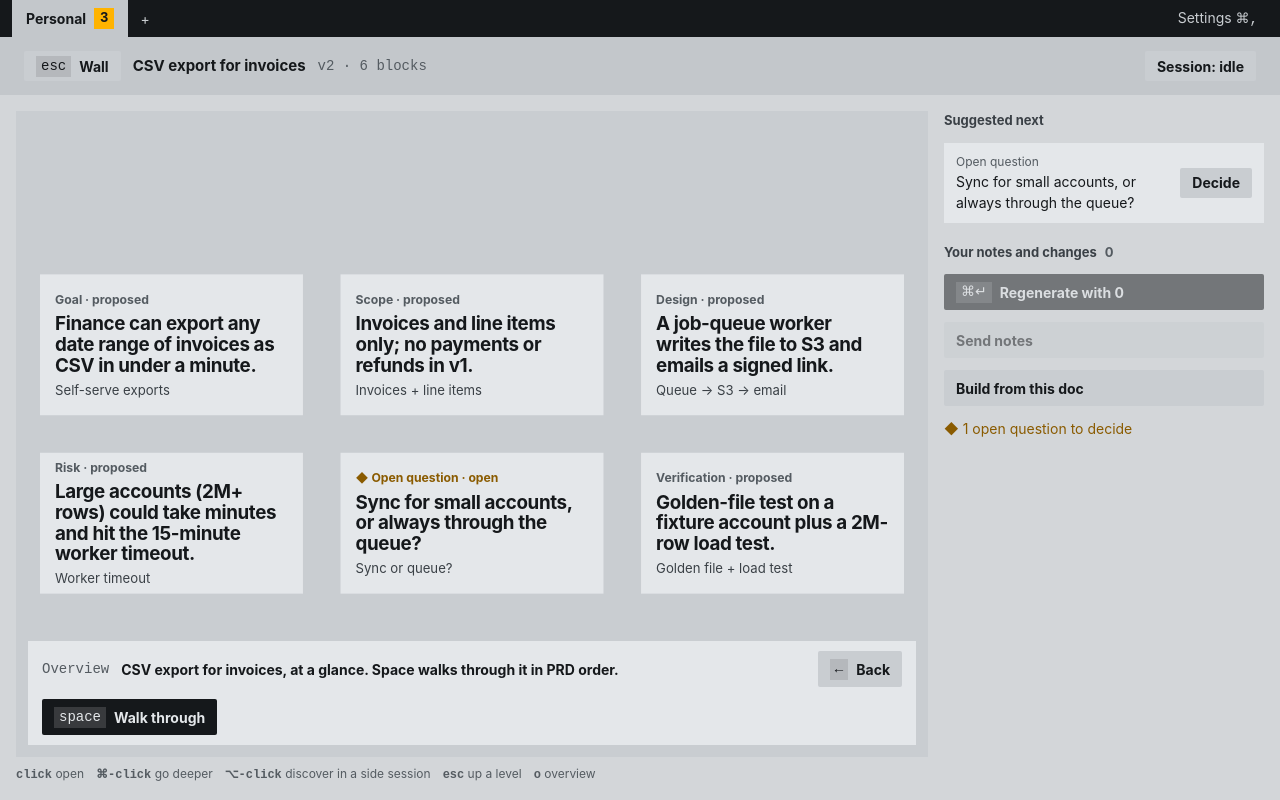
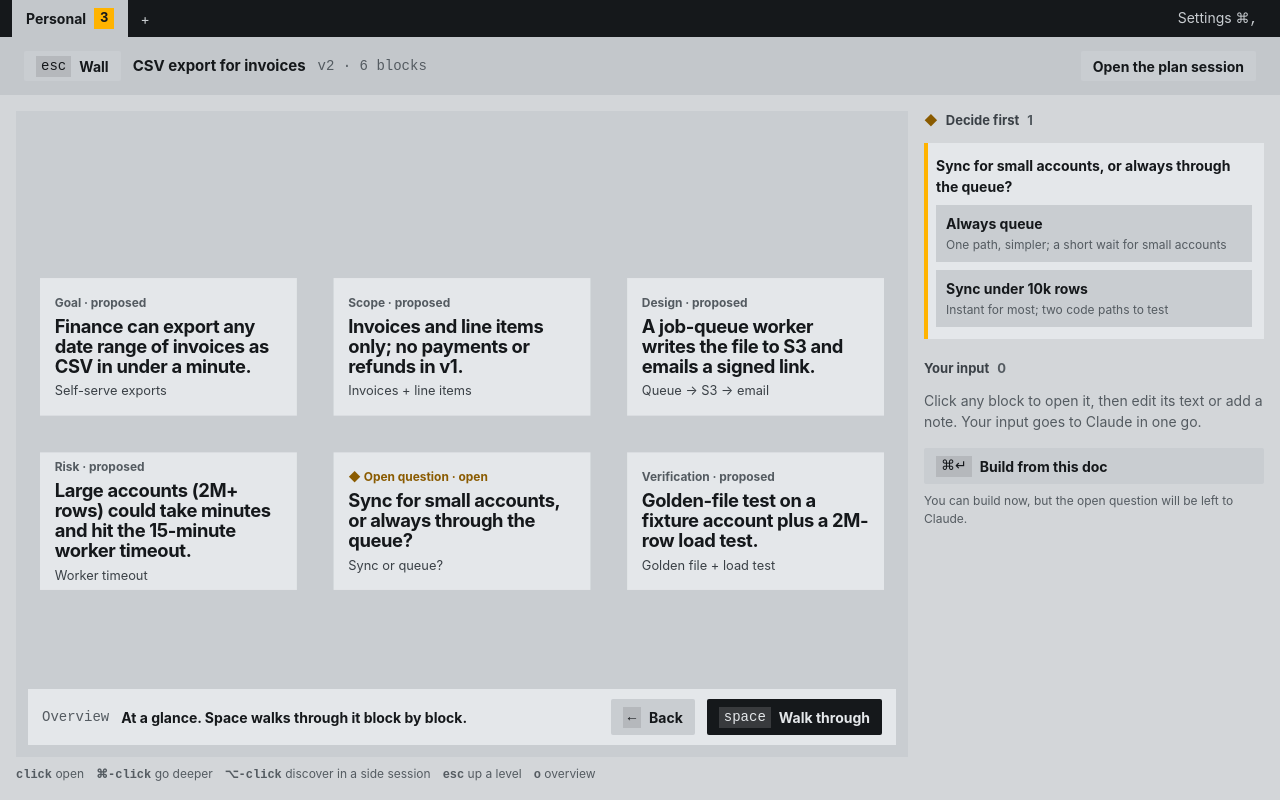
Before and after one commit to getcockpit/cockpit, a React (Vite) app in the folder ui/: page / in a window 1280 px wide. Both pictures are taken after a click on the button "Open map ↵". Built offline with nearby package versions, Linux system fonts and the light colour scheme; a web font is replaced by a local one.

Commit message:
MR-44: doc map — one next-step column (decide first, your input, regenerate/build), ⌘↵ wired, deciding the last question hands the doc back to its plan session from the map or the queue (fixes queue decisions never reaching the session)

```diff
--- a/ui/src/demo/backend.ts
+++ b/ui/src/demo/backend.ts
@@ -72,9 +72,9 @@ function handle(cmd: string, a: Record<string, unknown> = {}): unknown {
       if (!d) throw new Error("no such doc");
       const n = d.pending_notes.length + d.pending_changes.length;
       d.pending_notes = []; d.pending_changes = []; d.version += 1; docs = [...docs];
-      if (d.session_id) record(d.session_id, "ui.message_sent", { text: `Plan feedback: ${n} note(s)${a.regenerate ? ", regenerate" : ""}` });
       void emit("mr-event", { id: id(), session_id: d.session_id, kind: "doc.updated", payload: { doc_id: d.id }, anchor: null, created_at: Date.now() });
-      return `Sent ${n} note${n === 1 ? "" : "s"}${a.regenerate ? " and asked for a new version" : ""}.`;
+      // Like the real core: build the message only; the UI delivers it to the session.
+      return `Feedback on working doc "${d.title}": ${n} note${n === 1 ? "" : "s"}${a.regenerate ? ", regenerate it" : ""}.`;
     }
     case "session_start": {
       const sid = (a.sessionId as string) ?? `s${Date.now().toString(36)}`;
--- a/ui/src/screens/DocMap.tsx
+++ b/ui/src/screens/DocMap.tsx
@@ -2,7 +2,7 @@ import { keyOf } from "../components/keys";
 import { useEffect, useLayoutEffect, useMemo, useRef, useState } from "react";
 import { Key } from "../components";
 import { Markdown } from "../components/Markdown";
-import { docApi, isOpenQuestion, orderedBlocks, SECTION_LABEL, type Block, type Doc } from "../state/docs";
+import { decideQuestion, docApi, sendDocFeedback, isOpenQuestion, orderedBlocks, SECTION_LABEL, type Block, type Doc } from "../state/docs";
 import { api } from "../state/store";
 import type { AppState } from "../state/types";
 
@@ -57,15 +57,26 @@ export function DocMap({ doc, state, onBack, onOpenSession }: { doc: Doc; state:
   const open = blocks.filter(isOpenQuestion);
   const pending = doc.pending_notes.length + doc.pending_changes.length;
 
+  const [sent, setSent] = useState("");
   const sendFeedback = async (regenerate: boolean) => {
-    const msg = await docApi.feedback(doc, regenerate);
-    if (live && session) await api.send(session.id, msg);
-    else onOpenSession(await api.start(session?.cwd ?? "~/", msg, "plan"));
+    const id = await sendDocFeedback(doc, session, regenerate);
+    setSent(regenerate ? "Sent. Claude is writing the next version; it appears here as it lands." : "Sent to the plan session.");
+    if (!live) onOpenSession(id);
   };
   const build = async () => {
     const id = await api.start(session?.cwd ?? "~/", `Implement the plan in working doc "${doc.title}" (doc_id ${doc.id}). First read it with the mr doc_read tool and follow its decisions. If you learn something that changes the plan, update the doc's blocks with doc_set_block and add a [log] block.`, "blank");
     onOpenSession(id);
   };
+  // ⌘↵ does what the primary button says: regenerate with your input, or build when there's none.
+  useEffect(() => {
+    const k = (e: KeyboardEvent) => {
+      if (!(e.metaKey && keyOf(e) === "Enter")) return;
+      e.preventDefault();
+      if (pending > 0) void sendFeedback(true); else if (blocks.length) void build();
+    };
+    window.addEventListener("keydown", k);
+    return () => window.removeEventListener("keydown", k);
+  });
   const discover = async (b: Block) => {
     const id = await api.start(session?.cwd ?? "~/", `Side thread for working doc "${doc.title}" (doc_id ${doc.id}), block [${b.section}] "${b.takeaway}". Explore and report back briefly: what already exists in this codebase that relates to it, alternatives worth considering, and any risk the doc misses. Don't change code. If you find something important, add a note-worthy [log] block to the doc.`, "blank");
     setThreads((t) => ({ ...t, [b.id]: id }));
@@ -76,12 +87,6 @@ export function DocMap({ doc, state, onBack, onOpenSession }: { doc: Doc; state:
     if (e.altKey && !threads[b.id]) void discover(b);
   };
 
-  const suggestions = [
-    ...open.slice(0, 2).map((b) => ({ why: "Open question", what: b.takeaway, btn: "Decide", act: () => setStep(blocks.indexOf(b) + 1) })),
-    ...(pending && !open.length ? [{ why: `${pending} pending note${pending === 1 ? "" : "s"} or change${pending === 1 ? "" : "s"}`, what: "Regenerate the doc with your input", btn: "Regenerate", act: () => void sendFeedback(true) }] : []),
-    ...(!pending && !open.length && blocks.length ? [{ why: "No open questions left", what: "Start implementing from this doc", btn: "Build", act: () => void build() }] : []),
-  ].slice(0, 3);
-
   return (
     <div style={{ display: "flex", flexDirection: "column", height: "100%" }}>
       <header className="mr-band mr-row" style={{ padding: "14px 24px" }}>
@@ -89,7 +94,7 @@ export function DocMap({ doc, state, onBack, onOpenSession }: { doc: Doc; state:
         <strong style={{ fontSize: 15 }}>{doc.title}</strong>
         <span className="mr-mono mr-dim">v{doc.version} · {blocks.length} blocks</span>
         <span className="mr-grow" />
-        {session && <button type="button" className="mr-key" style={{ minHeight: 30 }} onClick={() => onOpenSession(session.id)}>Session: {live ? session.status.replace("_", " ") : "ended"}</button>}
+        {session && <button type="button" className="mr-key" style={{ minHeight: 30 }} onClick={() => onOpenSession(session.id)}>Open the plan session{live ? "" : " (ended)"}</button>}
       </header>
 
       <main style={{ flex: 1, minHeight: 0, display: "flex", gap: 16, padding: 16 }}>
@@ -100,15 +105,15 @@ export function DocMap({ doc, state, onBack, onOpenSession }: { doc: Doc; state:
               <div style={{ position: "absolute", width: worldW, height: worldH, transformOrigin: "0 0", transform: `scale(${cam.s}) translate(${-cam.x}px, ${-cam.y}px)`, transition: "transform var(--mr-zoom) cubic-bezier(.2,.7,.2,1)" }}>
                 {blocks.map((b, i) => (
                   <BlockCard key={b.id} doc={doc} b={b} at={pos(i)} open={focus?.id === b.id} dim={!!focus && focus.id !== b.id}
-                    deep={!!deep[b.id]} thread={threads[b.id]} onClick={(e) => clickBlock(b, i, e)}
+                    deep={!!deep[b.id]} thread={threads[b.id]} onClick={(e) => clickBlock(b, i, e)} onDecide={(label) => void decideQuestion(doc, b.id, label, session)}
                     onDeeper={() => setDeep((d) => ({ ...d, [b.id]: !d[b.id] }))} onDiscover={() => void discover(b)} onOpenThread={onOpenSession}
                     onAsk={(q) => live && session ? void api.send(session.id, `About block [${b.section}] "${b.takeaway}" of doc ${doc.id}: ${q}`) : undefined} />
                 ))}
               </div>
             </div>
-            <div className="mr-row" style={{ position: "absolute", left: 12, right: 12, bottom: 12, padding: "10px 14px", background: "var(--mr-tile)", flexWrap: "wrap" }}>
-              <span className="mr-mono mr-dim">{focus ? `${step} / ${blocks.length}` : "Overview"}</span>
-              <span className="mr-grow" style={{ fontWeight: 700 }}>{focus ? `${SECTION_LABEL[focus.section] ?? focus.section}: ${focus.takeaway}` : `${doc.title}, at a glance. Space walks through it in PRD order.`}</span>
+            <div className="mr-row" style={{ position: "absolute", left: 12, right: 12, bottom: 12, padding: "10px 14px", background: "var(--mr-tile)" }}>
+              <span className="mr-mono mr-dim" style={{ flex: "none" }}>{focus ? `${step} / ${blocks.length}` : "Overview"}</span>
+              <span className="mr-grow mr-ellipsis" style={{ fontWeight: 700, minWidth: 0 }}>{focus ? `${SECTION_LABEL[focus.section] ?? focus.section}: ${focus.takeaway}` : "At a glance. Space walks through it block by block."}</span>
               <Key k="←" onClick={() => setStep((s) => Math.max(0, s - 1))}>Back</Key>
               <Key k="space" tone="primary" onClick={() => setStep((s) => (s >= blocks.length ? 0 : s + 1))}>{step === 0 ? "Walk through" : step >= blocks.length ? "Zoom out" : "Next"}</Key>
             </div>
@@ -118,26 +123,40 @@ export function DocMap({ doc, state, onBack, onOpenSession }: { doc: Doc; state:
           </div>
         </section>
 
-        <aside style={{ flex: "0 0 320px", display: "flex", flexDirection: "column", gap: 12, overflowY: "auto" }}>
-          <h2 className="mr-h">Suggested next</h2>
-          {suggestions.length === 0 && <span className="mr-dim">Nothing pressing.</span>}
-          {suggestions.map((g, i) => (
-            <div key={i} className="mr-row" style={{ padding: "10px 12px", background: "var(--mr-tile)" }}>
-              <div className="mr-grow" style={{ display: "flex", flexDirection: "column" }}><span className="mr-dim" style={{ fontSize: 12 }}>{g.why}</span><span>{g.what}</span></div>
-              <button type="button" className="mr-key" style={{ minHeight: 30 }} onClick={g.act}>{g.btn}</button>
-            </div>
-          ))}
-          <h2 className="mr-h" style={{ marginTop: 8 }}>Your notes and changes <span className="mr-dim">{pending}</span></h2>
-          {doc.pending_changes.map((c, i) => <div key={`c${i}`} style={{ padding: "8px 12px", background: "var(--mr-tile)" }}>{c}</div>)}
+        {/* One "next step" column (MR-44): decide what's open, then send your input or build. */}
+        <aside data-mr="DocNext" data-mr-source={doc.id} style={{ flex: "0 0 340px", display: "flex", flexDirection: "column", gap: 12, overflowY: "auto" }}>
+          {open.length > 0 && (
+            <>
+              <h2 className="mr-h"><span style={{ color: "var(--mr-needs-ink)" }}>◆</span>Decide first <span className="mr-dim">{open.length}</span></h2>
+              {open.map((b) => (
+                <div key={b.id} style={{ padding: 12, background: "var(--mr-tile)", boxShadow: "inset 4px 0 0 var(--mr-needs)", display: "flex", flexDirection: "column", gap: 8 }}>
+                  <button type="button" onClick={() => setStep(blocks.indexOf(b) + 1)} style={{ border: 0, padding: 0, background: "transparent", font: "inherit", fontWeight: 700, color: "var(--mr-ink)", textAlign: "left", cursor: "pointer" }}>{b.takeaway}</button>
+                  {(b.data?.options ?? []).map((o) => (
+                    <button key={o.label} type="button" onClick={() => void decideQuestion(doc, b.id, o.label, session)} style={{ display: "flex", flexDirection: "column", gap: 2, padding: "8px 10px", border: 0, background: "var(--mr-well)", font: "inherit", color: "var(--mr-ink)", textAlign: "left", cursor: "pointer" }}>
+                      <strong>{o.label}</strong><span className="mr-dim" style={{ fontSize: 12 }}>{o.description}</span>
+                    </button>
+                  ))}
+                </div>
+              ))}
+            </>
+          )}
+
+          <h2 className="mr-h" style={{ marginTop: open.length ? 8 : 0 }}>Your input <span className="mr-dim">{pending}</span></h2>
+          {pending === 0 && <span className="mr-dim">Click any block to open it, then edit its text or add a note. Your input goes to Claude in one go.</span>}
+          {doc.pending_changes.map((c, i) => <div key={`c${i}`} style={{ padding: "8px 12px", background: "var(--mr-tile)" }}>Edited “{doc.blocks[c]?.takeaway ?? c}”</div>)}
           {doc.pending_notes.map(([bid, t], i) => (
             <button key={`n${i}`} type="button" onClick={() => setStep(blocks.findIndex((b) => b.id === bid) + 1)} style={{ display: "flex", flexDirection: "column", gap: 2, padding: "8px 12px", border: 0, background: "var(--mr-tile)", textAlign: "left", font: "inherit", color: "inherit", cursor: "pointer" }}>
               <span className="mr-dim" style={{ fontSize: 12 }}>on “{doc.blocks[bid]?.takeaway ?? bid}”</span><span>{t}</span>
             </button>
           ))}
-          <Key k="⌘↵" tone="primary" disabled={!pending} onClick={() => void sendFeedback(true)}>Regenerate with {pending}</Key>
-          <Key onClick={() => void sendFeedback(false)} disabled={!pending}>Send notes</Key>
-          <Key onClick={() => void build()} disabled={!blocks.length}>Build from this doc</Key>
-          {open.length > 0 && <span style={{ color: "var(--mr-needs-ink)" }}>◆ {open.length} open question{open.length === 1 ? "" : "s"} to decide</span>}
+
+          <div style={{ display: "flex", flexDirection: "column", gap: 8, marginTop: 4 }}>
+            {pending > 0 && <Key k="⌘↵" tone="primary" onClick={() => void sendFeedback(true)}>Regenerate with {pending} {pending === 1 ? "change" : "changes"}</Key>}
+            {pending > 0 && <Key onClick={() => void sendFeedback(false)}>Just send, don't regenerate</Key>}
+            <Key k={pending === 0 ? "⌘↵" : undefined} tone={pending === 0 && open.length === 0 ? "primary" : undefined} onClick={() => void build()} disabled={!blocks.length}>Build from this doc</Key>
+            {open.length > 0 && <span className="mr-dim" style={{ fontSize: 12 }}>You can build now, but {open.length === 1 ? "the open question" : `the ${open.length} open questions`} will be left to Claude.</span>}
+            {sent && <span style={{ color: "var(--mr-done)" }}>{sent}</span>}
+          </div>
         </aside>
       </main>
     </div>
@@ -146,14 +165,14 @@ export function DocMap({ doc, state, onBack, onOpenSession }: { doc: Doc; state:
 
 function BlockCard(props: {
   doc: Doc; b: Block; at: { x: number; y: number }; open: boolean; dim: boolean; deep: boolean; thread?: string;
-  onClick: (e: React.MouseEvent) => void; onDeeper: () => void; onDiscover: () => void; onOpenThread: (id: string) => void; onAsk: (q: string) => void;
+  onClick: (e: React.MouseEvent) => void; onDecide: (label: string) => void; onDeeper: () => void; onDiscover: () => void; onOpenThread: (id: string) => void; onAsk: (q: string) => void;
 }) {
   const { doc, b, at, open, dim, deep, thread } = props;
   const [note, setNote] = useState("");
   const [ask, setAsk] = useState("");
   const question = b.section === "question";
   const openQ = isOpenQuestion(b);
-  const kicker = `${SECTION_LABEL[b.section] ?? b.section}${b.decision ? " · decided" : b.status ? ` · ${b.status}` : ""}`;
+  const kicker = question && b.decision ? "Decided" : `${SECTION_LABEL[b.section] ?? b.section}${b.status ? ` · ${b.status}` : ""}`;
   const style: React.CSSProperties = {
     position: "absolute", left: at.x, top: at.y, width: W, minHeight: H, boxSizing: "border-box",
     background: "var(--mr-tile)", opacity: dim ? 0.35 : 1, transition: "opacity 200ms",
@@ -186,7 +205,7 @@ function BlockCard(props: {
           <legend className="mr-dim" style={{ marginBottom: 6 }}>{b.decision ? "Decided. You can change it." : "Pick one to record the decision."}</legend>
           {b.data.options.map((o, i) => (
             <label key={i} className="mr-row" style={{ padding: "10px 12px", background: b.decision === o.label ? "var(--mr-well)" : "transparent", cursor: "pointer", alignItems: "baseline" }}>
-              <input type="radio" name={`q-${b.id}`} checked={b.decision === o.label} onChange={() => void docApi.decide(doc, b.id, o.label)} style={{ accentColor: "var(--mr-ink)" }} />
+              <input type="radio" name={`q-${b.id}`} checked={b.decision === o.label} onChange={() => void props.onDecide(o.label)} style={{ accentColor: "var(--mr-ink)" }} />
               <span style={{ display: "flex", flexDirection: "column" }}><strong>{o.label}</strong><span className="mr-dim">{o.description}</span></span>
             </label>
           ))}
--- a/ui/src/screens/Wall.tsx
+++ b/ui/src/screens/Wall.tsx
@@ -7,7 +7,7 @@ import { promptFor } from "./StartPicker";
 import type { Pr } from "../state/store";
 import { Bar, Key, Lamp, Lamps, Sparkline, StateMark } from "../components";
 import { pickTile, type TileSpec } from "../picker/pick";
-import { isOpenQuestion, docApi, type Doc } from "../state/docs";
+import { isOpenQuestion, type Doc } from "../state/docs";
 import { api } from "../state/store";
 import type { AppState, SessionState } from "../state/types";
 import { answerAsk, AskRow, DocQuestionRow, ProseRow } from "./AskRow";
@@ -69,7 +69,7 @@ export function Wall({ state, docs, archived, onArchive, onOpen, onOpenDoc, onSt
       else if (cur.kind === "ask" && k === "d" && cur.a.kind === "permission") { e.preventDefault(); void answerAsk(cur.s, cur.a, { kind: "deny" }); }
       else if (cur.kind === "prose" && /^[1-9]$/.test(k) && cur.options[Number(k) - 1]) { e.preventDefault(); void api.send(cur.s.id, cur.options[Number(k) - 1]); }
       else if (cur.kind === "prose" && k === "r") { e.preventDefault(); (document.querySelector(`[data-reply="${cur.s.id}"]`) as HTMLInputElement | null)?.focus(); }
-      else if (cur.kind === "doc" && /^[1-9]$/.test(k)) { const o = (cur.b.data?.options ?? [])[Number(k) - 1]; if (o) { e.preventDefault(); void docApi.decide(cur.d, cur.b.id, o.label); } }
+      else if (cur.kind === "doc" && /^[1-9]$/.test(k)) { const o = (cur.b.data?.options ?? [])[Number(k) - 1]; if (o) { e.preventDefault(); (document.querySelector(`[data-mr-source="${cur.d.id}:${cur.b.id}"] [data-option="${Number(k) - 1}"]`) as HTMLButtonElement | null)?.click(); } }
       else if (k === "Enter") { e.preventDefault(); if (cur.kind === "doc") onOpenDoc(cur.d.id); else onOpen(cur.s.id); }
     };
     window.addEventListener("keydown", onKey);
@@ -119,7 +119,7 @@ export function Wall({ state, docs, archived, onArchive, onOpen, onOpenDoc, onSt
               {queue.map((q, i) =>
                 q.kind === "ask" ? <AskRow key={q.key} s={q.s} a={q.a} selected={i === sel} onOpen={() => onOpen(q.s.id)} />
                 : q.kind === "prose" ? <ProseRow key={q.key} s={q.s} question={q.question} options={q.options} selected={i === sel} onOpen={() => onOpen(q.s.id)} />
-                : <DocQuestionRow key={q.key} d={q.d} b={q.b} selected={i === sel} onOpen={() => onOpenDoc(q.d.id)} />)}
+                : <DocQuestionRow key={q.key} d={q.d} b={q.b} session={q.d.session_id ? state.sessions[q.d.session_id] : null} selected={i === sel} onOpen={() => onOpenDoc(q.d.id)} />)}
             </div>
           </section>
         )}
--- a/ui/src/state/docs.ts
+++ b/ui/src/state/docs.ts
@@ -1,7 +1,8 @@
 import { useEffect, useState } from "react";
 import { invoke } from "@tauri-apps/api/core";
 import { listen } from "@tauri-apps/api/event";
-import type { MrEvent } from "./types";
+import type { MrEvent, SessionState } from "./types";
+import { api } from "./store";
 
 export type Block = {
   id: string; section: string; status: string; takeaway: string; key: string; body: string;
@@ -44,3 +45,20 @@ export const docApi = {
   edit: (d: Doc, blockId: string, field: "takeaway" | "key" | "body", value: string) => invoke("event_append", { sessionId: d.session_id, kind: "ui.doc_edit", payload: { doc_id: d.id, block_id: blockId, field, value }, anchor: `doc:${d.id}:${blockId}` }),
   feedback: (d: Doc, regenerate: boolean) => invoke<string>("doc_feedback", { docId: d.id, regenerate }),
 };
+
+/** Sends the user's notes, edits and decisions on a doc to Claude: to its plan session if it's
+ *  still open, otherwise to a new plan session in the same folder. Returns the session id. The
+ *  core only builds the message (doc_feedback); delivering it is always the UI's job. */
+export async function sendDocFeedback(d: Doc, session: SessionState | null | undefined, regenerate: boolean): Promise<string> {
+  const msg = await docApi.feedback(d, regenerate);
+  if (session && session.status !== "ended" && session.status !== "error") { await api.send(session.id, msg); return session.id; }
+  return api.start(session?.cwd ?? "~/", msg, "plan");
+}
+
+/** Records a decision on an open question. Deciding the last open one hands the doc back to its
+ *  plan session (same behaviour from the queue and the map), so the plan carries on by itself. */
+export async function decideQuestion(d: Doc, blockId: string, label: string, session: SessionState | null | undefined): Promise<void> {
+  await docApi.decide(d, blockId, label);
+  const stillOpen = Object.values(d.blocks).some((x) => isOpenQuestion(x) && x.id !== blockId);
+  if (!stillOpen && session) await sendDocFeedback(d, session, false).catch(() => {});
+}
```
Also changed, not shown: ui/src/screens/AskRow.tsx (+4 -8 lines).
